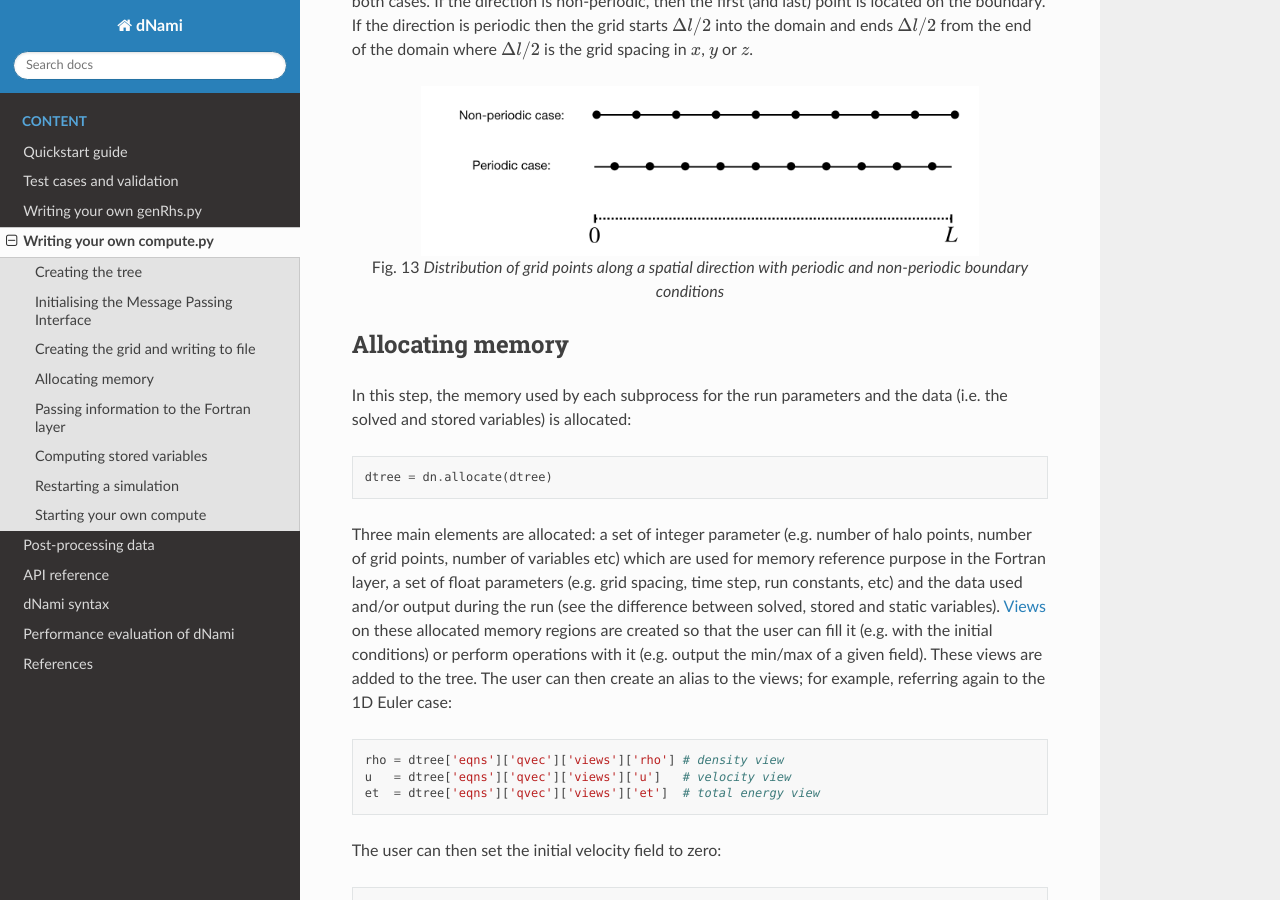
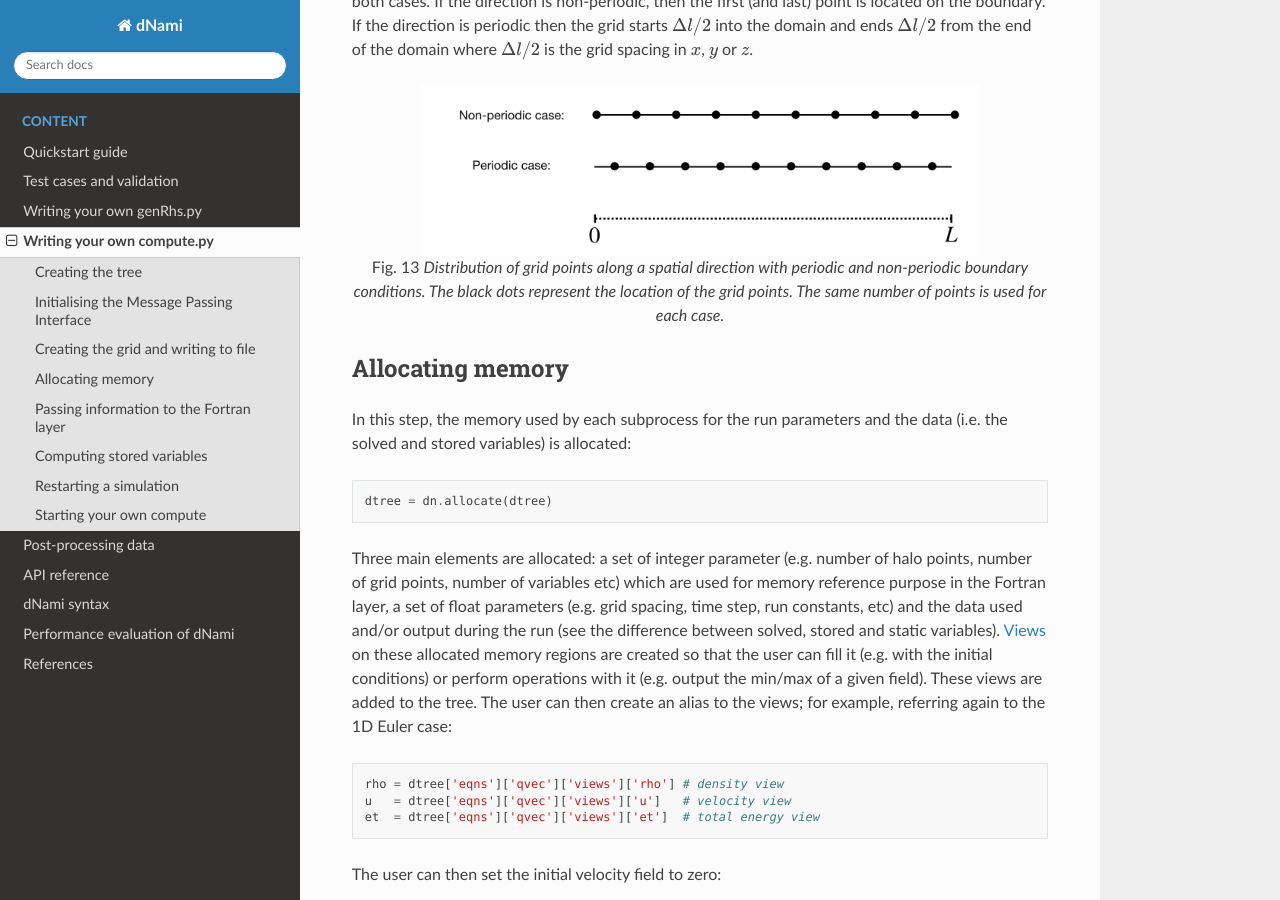
Before and after one commit to dNamiLab/dNami, a Sphinx documentation site: the page built from doc/usage/compute.rst, in a window 1280 px wide and 900 px high, scrolled down 1856 px. Built offline with Sphinx 7.4.7 and the Read the Docs theme 2.0.0, drawn with Linux system fonts in a browser that asks for light colours.

Commit message:
Update compute.rst

```diff
--- a/doc/usage/compute.rst
+++ b/doc/usage/compute.rst
@@ -69,7 +69,7 @@ By default, the grid is written to ``out/axes.bin``. It contains the information
      :width: 80%
      :align: center
 
-     Distribution of grid points along a spatial direction with periodic and non-periodic boundary conditions
+     Distribution of grid points along a spatial direction with periodic and non-periodic boundary conditions. The black dots represent the location of the grid points. The same number of points is used for each case.
 
 
 Allocating memory
```
